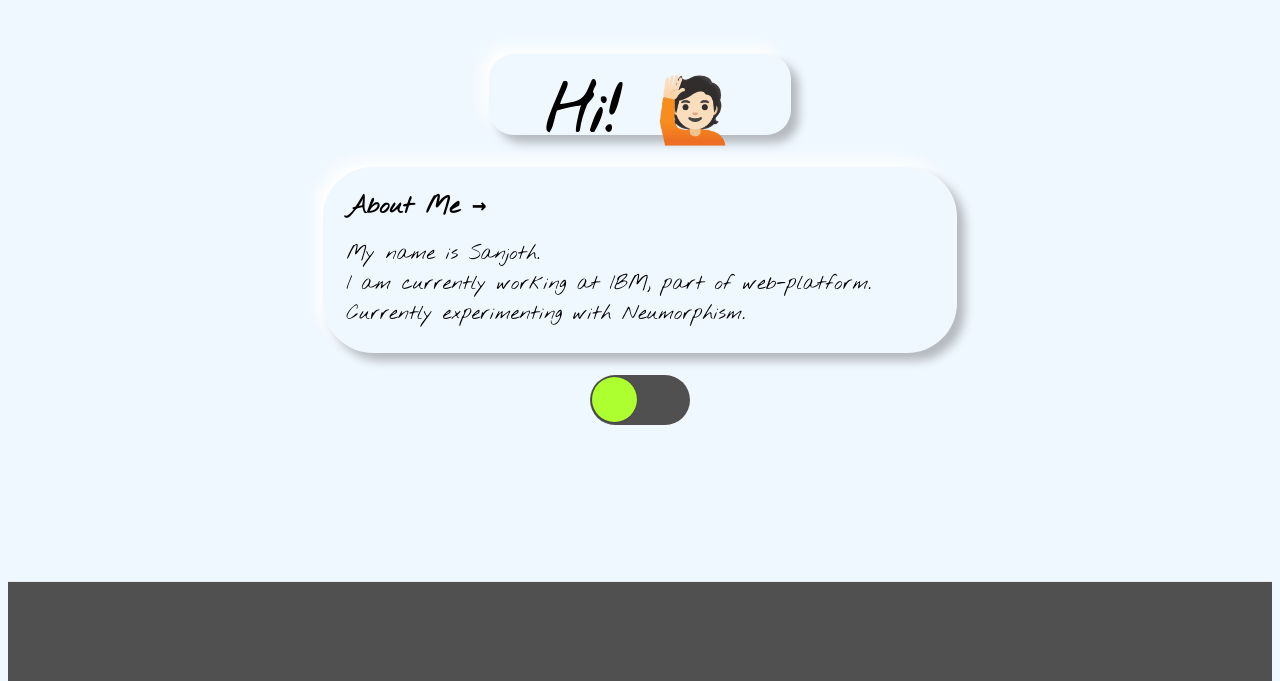
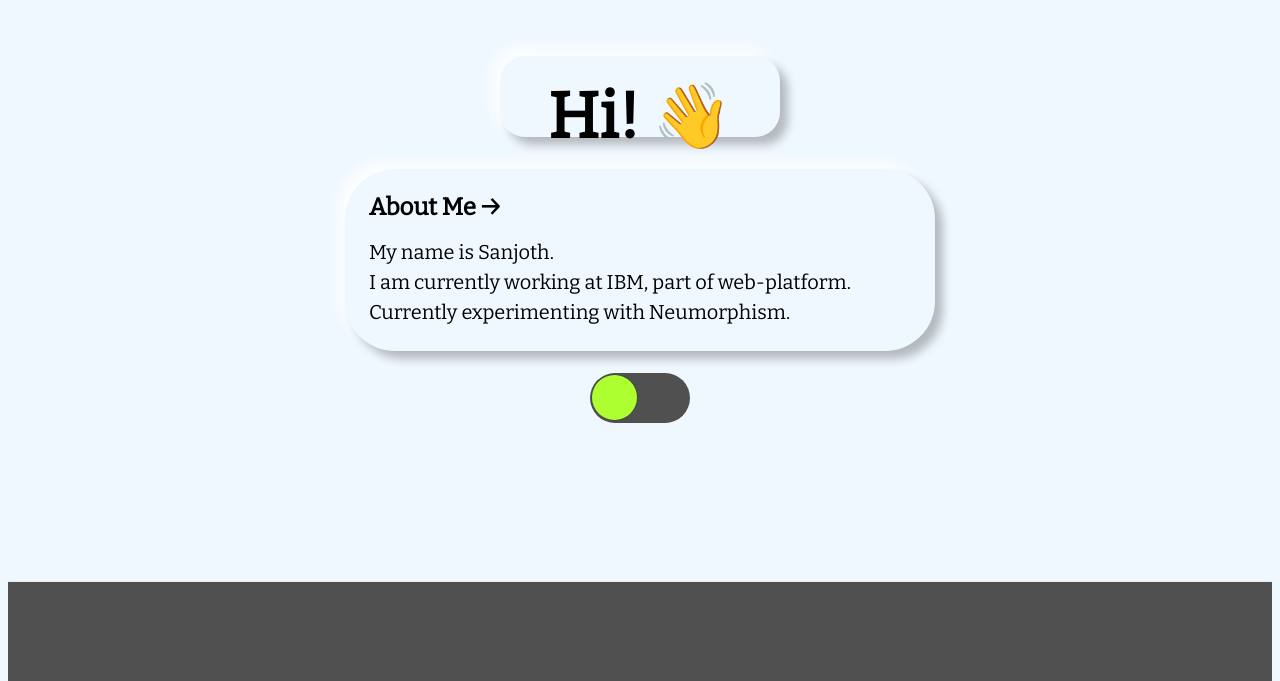
Before and after one commit to sj-rai/me, a Next.js app: page / in a window 1280 px wide. Shown: the part 119-800 px from the top of the page. Built offline with nearby package versions, Linux system fonts and the light colour scheme.

Commit message:
font change

```diff
--- a/components/Header/header.module.css
+++ b/components/Header/header.module.css
@@ -22,7 +22,7 @@
   align-items: center;
   flex-grow: 1;
   font-size: 20px;
-  font-family: "Nothing You Could Do", Menlo, Monaco, Lucida Console,
+  font-family: "Bitter", Menlo, Monaco, Lucida Console,
     Liberation Mono, DejaVu Sans Mono, Bitstream Vera Sans Mono, Courier New,
     monospace;
 }
--- a/next.config.js
+++ b/next.config.js
@@ -1,7 +1,7 @@
 module.exports = {
   reactStrictMode: true,
   webpack: (cfg, options) => {
-    console.log('[options.defaultLoaders]', options.defaultLoaders)
+    // console.log('[options.defaultLoaders]', options.defaultLoaders)
     // cfg.module.rules.push({
     //   test: /\.md$/,
     //   use: [
@@ -11,13 +11,11 @@ module.exports = {
     //   }],
     //   // options: { mode: ["react-component"] }
     // });
-    cfg.module.rules.push(
-        {
-          test: /\.md$/,
-          loader: 'frontmatter-markdown-loader',
-          options: { mode: ['react-component'] }
-        }
-    )
+    cfg.module.rules.push({
+      test: /\.md$/,
+      loader: "frontmatter-markdown-loader",
+      options: { mode: ["react-component"] },
+    });
     return cfg;
   },
 };
--- a/pages/blogs.tsx
+++ b/pages/blogs.tsx
@@ -17,7 +17,10 @@ export default function Notes() {
           <h3>next/babel issue</h3>
         </div>
         <div className={blogStyles.blogsContainer}>
-          <h3>Having babel config causes the issue with `no filename specified`, no config works. Also, next11 does not work whatsoever</h3>
+          <h3>
+            Having babel config causes the issue with `no filename specified`,
+            no config works. Also, next11 does not work whatsoever
+          </h3>
         </div>
       </div>
     </Layout>
--- a/pages/index.tsx
+++ b/pages/index.tsx
@@ -17,7 +17,7 @@ export default function About() {
           {/*<h1 className={styles.title}>*/}
           {/*  Welcome to <a href="https://nextjs.org">Next.js!</a>*/}
           {/*</h1>*/}
-          <h1 className={`${styles.title} ${styles.titleCard}`}>Hi! 🙋🏻</h1>
+          <h1 className={`${styles.title} ${styles.titleCard}`}>Hi! 👋</h1>
 
           <a className={styles.card}>
             <h2>About Me &rarr;</h2>
--- a/pages/markdown-content.tsx
+++ b/pages/markdown-content.tsx
@@ -1,12 +1,15 @@
 import Head from "next/head";
 import { Component } from "react";
+// @ts-ignore
 import { attributes, react as HomeContent } from "../content/home.md";
+import styles from "../styles/Home.module.css";
 
 export default class Home extends Component {
   render() {
     let { title, cats } = attributes;
     return (
       <>
+        <div className={styles.container}>
           <Head>
             {/*<script src="https://identity.netlify.com/v1/netlify-identity-widget.js"></script>*/}
           </Head>
@@ -22,6 +25,7 @@ export default class Home extends Component {
               ))}
             </ul>
           </article>
+        </div>
       </>
     );
   }
--- a/styles/Home.module.css
+++ b/styles/Home.module.css
@@ -1,6 +1,7 @@
 /*@import url('https://fonts.googleapis.com/css2?family=Ballet&display=swap');*/
 /*@import url('https://fonts.googleapis.com/css2?family=Racing+Sans+One&display=swap');*/
-@import url("https://fonts.googleapis.com/css2?family=Nothing+You+Could+Do&display=swap");
+/*@import url("https://fonts.googleapis.com/css2?family=Nothing+You+Could+Do&display=swap");*/
+@import url('https://fonts.googleapis.com/css2?family=Bitter&family=Nothing+You+Could+Do&display=swap');
 .container {
   min-height: 100vh;
   padding: 0 0.5rem;
@@ -41,7 +42,7 @@
 .title a {
   color: #0070f3;
   text-decoration: none;
-  font-family: "Nothing You Could Do", Menlo, Monaco, Lucida Console,
+  font-family: "Bitter", Menlo, Monaco, Lucida Console,
     Liberation Mono, DejaVu Sans Mono, Bitstream Vera Sans Mono, Courier New,
     monospace;
 }
@@ -56,7 +57,7 @@
   margin: 0;
   line-height: 1.15;
   font-size: 4rem;
-  font-family: "Nothing You Could Do", Menlo, Monaco, Lucida Console,
+  font-family: "Bitter", Menlo, Monaco, Lucida Console,
     Liberation Mono, DejaVu Sans Mono, Bitstream Vera Sans Mono, Courier New,
     monospace;
 }
@@ -76,7 +77,7 @@
   border-radius: 5px;
   padding: 0.75rem;
   font-size: 1.1rem;
-  font-family: "Nothing You Could Do", Menlo, Monaco, Lucida Console,
+  font-family: "Bitter", Menlo, Monaco, Lucida Console,
     Liberation Mono, DejaVu Sans Mono, Bitstream Vera Sans Mono, Courier New,
     monospace;
 }
@@ -155,7 +156,7 @@
 .card h2 {
   margin: 0 0 1rem 0;
   font-size: 1.5rem;
-  font-family: "Nothing You Could Do", Menlo;
+  font-family: "Bitter", Menlo;
   /*background: linear-gradient(227deg, rgba(2,0,36,1) 0%, rgba(14,14,233,1) 35%, rgba(0,212,255,1) 100%);*/
   /*background: -webkit-linear-gradient(#eee, #333);*/
   /*background: rgb(117,204,119);*/
@@ -179,7 +180,7 @@
   margin: 0;
   font-size: 1.25rem;
   line-height: 1.5;
-  font-family: "Nothing You Could Do", Menlo;
+  font-family: "Bitter", Menlo;
 }
 
 .card:hover p,
--- a/styles/blogs.module.css
+++ b/styles/blogs.module.css
@@ -8,7 +8,7 @@
   margin: 10px auto;
   padding: 0 var(--gap);
   background-color: aliceblue;
-  font-family: "Nothing You Could Do", Menlo, Monaco, Lucida Console,
+  font-family: "Bitter", Menlo, Monaco, Lucida Console,
     Liberation Mono, DejaVu Sans Mono, Bitstream Vera Sans Mono, Courier New,
     monospace;
   box-shadow: 8px 8px 10px 0 rgba(0, 0, 0, 0.25),
```
Also changed, not shown: content/home.md (+3 -3 lines), 1 other file (tests, documents, lock files or other folders). Lines whose indentation alone changed are shown as unchanged.
